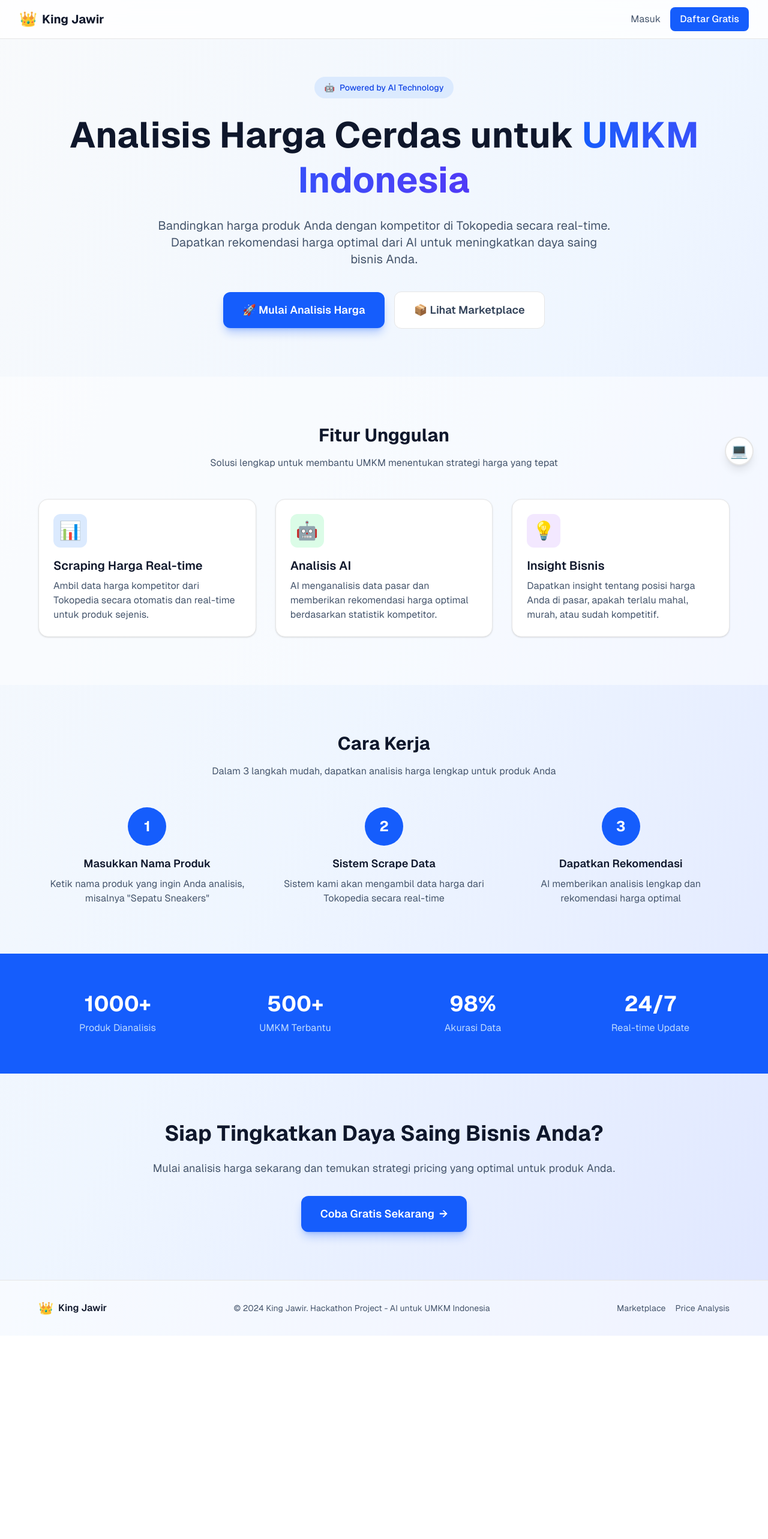
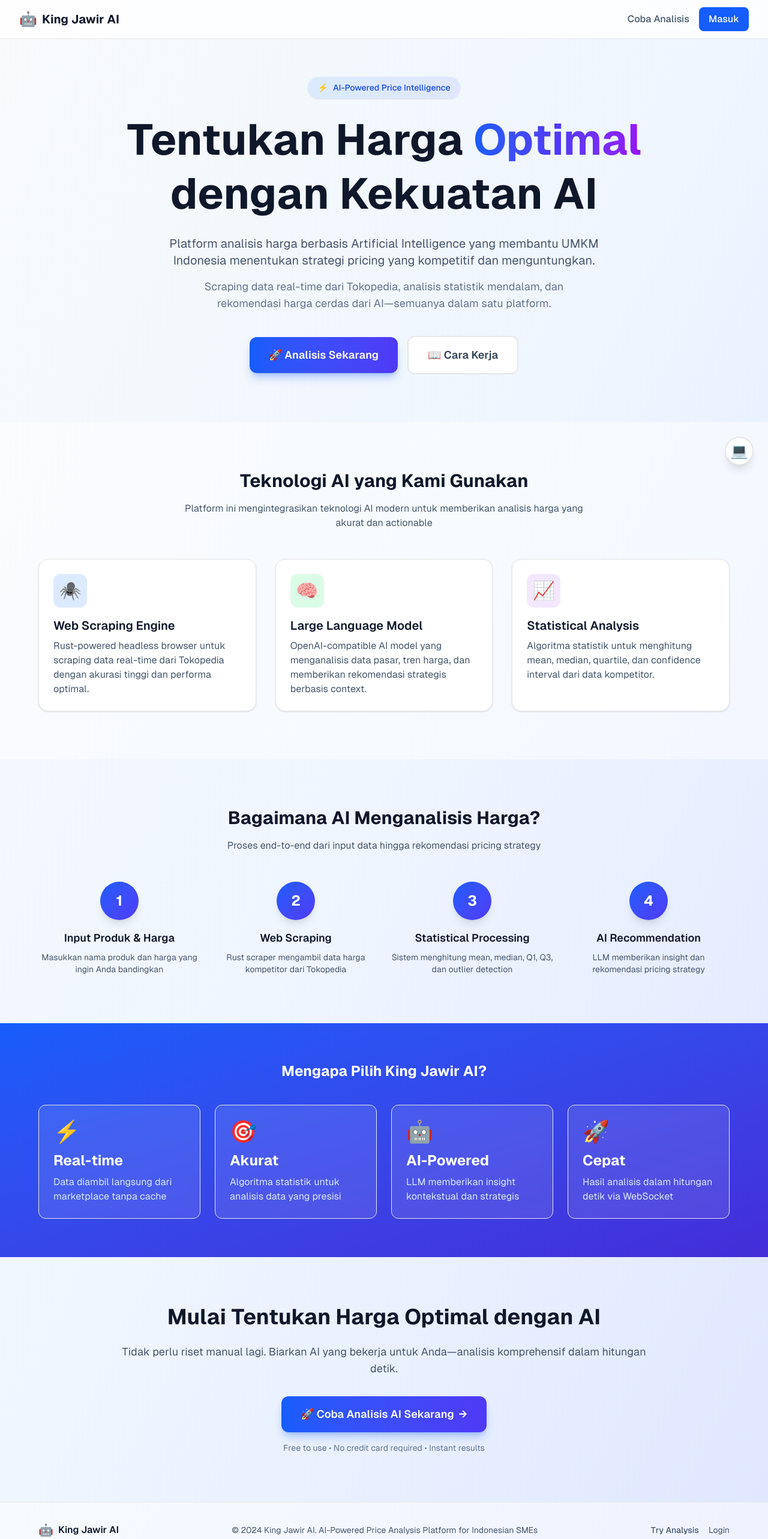
Before and after one commit to Sekte-King-Jawir/King-Jawir, a Next.js app in the folder apps/web/: page / in a window 1280 px wide. Shown: the top 2566 px of the page at 60% size. Before the commit the page ends 2227 px from the top, so only its background shows below. Built offline with nearby package versions, Linux system fonts and the light colour scheme.

Commit message:
refactor: remove SupportPage component and migrate price analysis functionality to new PriceAnalysisPage component

```diff
--- a/apps/web/app/page.tsx
+++ b/apps/web/app/page.tsx
@@ -3,7 +3,7 @@
 import Link from 'next/link'
 
 // ============================================================================
-// LANDING PAGE - AI Price Analysis untuk UMKM
+// LANDING PAGE - AI-Powered Price Analysis Platform
 // ============================================================================
 
 export default function HomePage(): React.JSX.Element {
@@ -14,21 +14,21 @@ export default function HomePage(): React.JSX.Element {
         <div className="max-w-7xl mx-auto px-4 sm:px-6 lg:px-8">
           <div className="flex items-center justify-between h-16">
             <div className="flex items-center gap-2">
-              <span className="text-2xl">👑</span>
-              <span className="font-bold text-xl text-slate-900 dark:text-white">King Jawir</span>
+              <span className="text-2xl">🤖</span>
+              <span className="font-bold text-xl text-slate-900 dark:text-white">King Jawir AI</span>
             </div>
             <div className="flex items-center gap-4">
               <Link
+                href="/price-analysis"
+                className="text-slate-600 dark:text-slate-300 hover:text-slate-900 dark:hover:text-white transition-colors font-medium"
+              >
+                Coba Analisis
+              </Link>
+              <Link
                 href="/auth/login"
-                className="text-slate-600 dark:text-slate-300 hover:text-slate-900 dark:hover:text-white transition-colors"
+                className="px-4 py-2 bg-blue-600 hover:bg-blue-700 text-white rounded-lg font-medium transition-colors"
               >
                 Masuk
-              </Link>
-              <Link
-                href="/auth/register"
-                className="px-4 py-2 bg-blue-600 hover:bg-blue-700 text-white rounded-lg font-medium transition-colors"
-              >
-                Daftar Gratis
               </Link>
             </div>
           </div>
@@ -38,90 +38,92 @@ export default function HomePage(): React.JSX.Element {
       {/* Hero Section */}
       <section className="pt-32 pb-20 px-4">
         <div className="max-w-6xl mx-auto text-center">
-          <div className="inline-flex items-center gap-2 px-4 py-2 bg-blue-100 dark:bg-blue-900/50 text-blue-700 dark:text-blue-300 rounded-full text-sm font-medium mb-6">
-            <span className="animate-pulse">🤖</span>
-            <span>Powered by AI Technology</span>
+          <div className="inline-flex items-center gap-2 px-4 py-2 bg-linear-to-r from-blue-100 to-indigo-100 dark:from-blue-900/50 dark:to-indigo-900/50 text-blue-700 dark:text-blue-300 rounded-full text-sm font-medium mb-6 shadow-sm">
+            <span className="animate-pulse">⚡</span>
+            <span>AI-Powered Price Intelligence</span>
           </div>
 
-          <h1 className="text-4xl sm:text-5xl lg:text-6xl font-bold text-slate-900 dark:text-white mb-6 leading-tight">
-            Analisis Harga Cerdas untuk{' '}
-            <span className="text-transparent bg-clip-text bg-linear-to-r from-blue-600 to-indigo-600">
-              UMKM Indonesia
+          <h1 className="text-4xl sm:text-5xl lg:text-7xl font-bold text-slate-900 dark:text-white mb-6 leading-tight">
+            Tentukan Harga{' '}
+            <span className="text-transparent bg-clip-text bg-linear-to-r from-blue-600 via-indigo-600 to-purple-600">
+              Optimal
             </span>
+            <br />
+            dengan Kekuatan AI
           </h1>
 
-          <p className="text-lg sm:text-xl text-slate-600 dark:text-slate-300 max-w-3xl mx-auto mb-10">
-            Bandingkan harga produk Anda dengan kompetitor di Tokopedia secara real-time. Dapatkan
-            rekomendasi harga optimal dari AI untuk meningkatkan daya saing bisnis Anda.
+          <p className="text-lg sm:text-xl text-slate-600 dark:text-slate-300 max-w-3xl mx-auto mb-4">
+            Platform analisis harga berbasis Artificial Intelligence yang membantu UMKM Indonesia menentukan strategi pricing yang kompetitif dan menguntungkan.
+          </p>
+
+          <p className="text-base sm:text-lg text-slate-500 dark:text-slate-400 max-w-2xl mx-auto mb-10">
+            Scraping data real-time dari Tokopedia, analisis statistik mendalam, dan rekomendasi harga cerdas dari AI—semuanya dalam satu platform.
           </p>
 
           <div className="flex flex-col sm:flex-row items-center justify-center gap-4">
             <Link
               href="/price-analysis"
-              className="w-full sm:w-auto px-8 py-4 bg-blue-600 hover:bg-blue-700 text-white rounded-xl font-semibold text-lg transition-all hover:scale-105 shadow-lg shadow-blue-600/30"
+              className="w-full sm:w-auto px-8 py-4 bg-linear-to-r from-blue-600 to-indigo-600 hover:from-blue-700 hover:to-indigo-700 text-white rounded-xl font-semibold text-lg transition-all hover:scale-105 shadow-lg shadow-blue-600/30"
             >
-              🚀 Mulai Analisis Harga
+              🚀 Analisis Sekarang
             </Link>
             <Link
-              href="/products"
-              className="w-full sm:w-auto px-8 py-4 bg-white dark:bg-slate-800 text-slate-700 dark:text-slate-200 rounded-xl font-semibold text-lg border border-slate-200 dark:border-slate-700 hover:border-blue-300 dark:hover:border-blue-600 transition-all"
+              href="#how-it-works"
+              className="w-full sm:w-auto px-8 py-4 bg-white dark:bg-slate-800 text-slate-700 dark:text-slate-200 rounded-xl font-semibold text-lg border-2 border-slate-200 dark:border-slate-700 hover:border-blue-400 dark:hover:border-blue-600 transition-all"
             >
-              📦 Lihat Marketplace
+              📖 Cara Kerja
             </Link>
           </div>
         </div>
       </section>
 
-      {/* Features Section */}
+      {/* AI Technology Section */}
       <section className="py-20 px-4 bg-white/50 dark:bg-slate-800/50">
         <div className="max-w-6xl mx-auto">
           <h2 className="text-3xl font-bold text-center text-slate-900 dark:text-white mb-4">
-            Fitur Unggulan
+            Teknologi AI yang Kami Gunakan
           </h2>
           <p className="text-center text-slate-600 dark:text-slate-400 mb-12 max-w-2xl mx-auto">
-            Solusi lengkap untuk membantu UMKM menentukan strategi harga yang tepat
+            Platform ini mengintegrasikan teknologi AI modern untuk memberikan analisis harga yang akurat dan actionable
           </p>
 
           <div className="grid md:grid-cols-3 gap-8">
-            {/* Feature 1 */}
+            {/* Tech 1 */}
             <div className="p-6 bg-white dark:bg-slate-800 rounded-2xl shadow-sm hover:shadow-lg transition-shadow border border-slate-100 dark:border-slate-700">
               <div className="w-14 h-14 bg-blue-100 dark:bg-blue-900/50 rounded-xl flex items-center justify-center mb-4">
-                <span className="text-3xl">📊</span>
+                <span className="text-3xl">🕷️</span>
               </div>
               <h3 className="text-xl font-semibold text-slate-900 dark:text-white mb-2">
-                Scraping Harga Real-time
+                Web Scraping Engine
               </h3>
               <p className="text-slate-600 dark:text-slate-400">
-                Ambil data harga kompetitor dari Tokopedia secara otomatis dan real-time untuk
-                produk sejenis.
+                Rust-powered headless browser untuk scraping data real-time dari Tokopedia dengan akurasi tinggi dan performa optimal.
               </p>
             </div>
 
-            {/* Feature 2 */}
+            {/* Tech 2 */}
             <div className="p-6 bg-white dark:bg-slate-800 rounded-2xl shadow-sm hover:shadow-lg transition-shadow border border-slate-100 dark:border-slate-700">
               <div className="w-14 h-14 bg-green-100 dark:bg-green-900/50 rounded-xl flex items-center justify-center mb-4">
-                <span className="text-3xl">🤖</span>
+                <span className="text-3xl">🧠</span>
               </div>
               <h3 className="text-xl font-semibold text-slate-900 dark:text-white mb-2">
-                Analisis AI
+                Large Language Model
               </h3>
               <p className="text-slate-600 dark:text-slate-400">
-                AI menganalisis data pasar dan memberikan rekomendasi harga optimal berdasarkan
-                statistik kompetitor.
+                OpenAI-compatible AI model yang menganalisis data pasar, tren harga, dan memberikan rekomendasi strategis berbasis context.
               </p>
             </div>
 
-            {/* Feature 3 */}
+            {/* Tech 3 */}
             <div className="p-6 bg-white dark:bg-slate-800 rounded-2xl shadow-sm hover:shadow-lg transition-shadow border border-slate-100 dark:border-slate-700">
               <div className="w-14 h-14 bg-purple-100 dark:bg-purple-900/50 rounded-xl flex items-center justify-center mb-4">
-                <span className="text-3xl">💡</span>
+                <span className="text-3xl">📈</span>
               </div>
               <h3 className="text-xl font-semibold text-slate-900 dark:text-white mb-2">
-                Insight Bisnis
+                Statistical Analysis
               </h3>
               <p className="text-slate-600 dark:text-slate-400">
-                Dapatkan insight tentang posisi harga Anda di pasar, apakah terlalu mahal, murah,
-                atau sudah kompetitif.
+                Algoritma statistik untuk menghitung mean, median, quartile, dan confidence interval dari data kompetitor.
               </p>
             </div>
           </div>
@@ -129,74 +131,93 @@ export default function HomePage(): React.JSX.Element {
       </section>
 
       {/* How It Works */}
-      <section className="py-20 px-4">
+      <section id="how-it-works" className="py-20 px-4">
         <div className="max-w-6xl mx-auto">
           <h2 className="text-3xl font-bold text-center text-slate-900 dark:text-white mb-4">
-            Cara Kerja
+            Bagaimana AI Menganalisis Harga?
           </h2>
           <p className="text-center text-slate-600 dark:text-slate-400 mb-12 max-w-2xl mx-auto">
-            Dalam 3 langkah mudah, dapatkan analisis harga lengkap untuk produk Anda
+            Proses end-to-end dari input data hingga rekomendasi pricing strategy
           </p>
 
-          <div className="grid md:grid-cols-3 gap-8">
+          <div className="grid md:grid-cols-4 gap-6">
             <div className="text-center">
-              <div className="w-16 h-16 bg-blue-600 text-white rounded-full flex items-center justify-center text-2xl font-bold mx-auto mb-4">
+              <div className="w-16 h-16 bg-linear-to-br from-blue-600 to-indigo-600 text-white rounded-full flex items-center justify-center text-2xl font-bold mx-auto mb-4 shadow-lg">
                 1
               </div>
               <h3 className="text-lg font-semibold text-slate-900 dark:text-white mb-2">
-                Masukkan Nama Produk
+                Input Produk & Harga
               </h3>
-              <p className="text-slate-600 dark:text-slate-400">
-                Ketik nama produk yang ingin Anda analisis, misalnya &quot;Sepatu Sneakers&quot;
+              <p className="text-slate-600 dark:text-slate-400 text-sm">
+                Masukkan nama produk dan harga yang ingin Anda bandingkan
               </p>
             </div>
 
             <div className="text-center">
-              <div className="w-16 h-16 bg-blue-600 text-white rounded-full flex items-center justify-center text-2xl font-bold mx-auto mb-4">
+              <div className="w-16 h-16 bg-linear-to-br from-blue-600 to-indigo-600 text-white rounded-full flex items-center justify-center text-2xl font-bold mx-auto mb-4 shadow-lg">
                 2
               </div>
               <h3 className="text-lg font-semibold text-slate-900 dark:text-white mb-2">
-                Sistem Scrape Data
+                Web Scraping
               </h3>
-              <p className="text-slate-600 dark:text-slate-400">
-                Sistem kami akan mengambil data harga dari Tokopedia secara real-time
+              <p className="text-slate-600 dark:text-slate-400 text-sm">
+                Rust scraper mengambil data harga kompetitor dari Tokopedia
               </p>
             </div>
 
             <div className="text-center">
-              <div className="w-16 h-16 bg-blue-600 text-white rounded-full flex items-center justify-center text-2xl font-bold mx-auto mb-4">
+              <div className="w-16 h-16 bg-linear-to-br from-blue-600 to-indigo-600 text-white rounded-full flex items-center justify-center text-2xl font-bold mx-auto mb-4 shadow-lg">
                 3
               </div>
               <h3 className="text-lg font-semibold text-slate-900 dark:text-white mb-2">
-                Dapatkan Rekomendasi
+                Statistical Processing
               </h3>
-              <p className="text-slate-600 dark:text-slate-400">
-                AI memberikan analisis lengkap dan rekomendasi harga optimal
+              <p className="text-slate-600 dark:text-slate-400 text-sm">
+                Sistem menghitung mean, median, Q1, Q3, dan outlier detection
+              </p>
+            </div>
+
+            <div className="text-center">
+              <div className="w-16 h-16 bg-linear-to-br from-blue-600 to-indigo-600 text-white rounded-full flex items-center justify-center text-2xl font-bold mx-auto mb-4 shadow-lg">
+                4
+              </div>
+              <h3 className="text-lg font-semibold text-slate-900 dark:text-white mb-2">
+                AI Recommendation
+              </h3>
+              <p className="text-slate-600 dark:text-slate-400 text-sm">
+                LLM memberikan insight dan rekomendasi pricing strategy
               </p>
             </div>
           </div>
         </div>
       </section>
 
-      {/* Stats Section */}
-      <section className="py-16 px-4 bg-blue-600 dark:bg-blue-800">
+      {/* Key Features Grid */}
+      <section className="py-16 px-4 bg-linear-to-br from-blue-600 to-indigo-700 dark:from-blue-800 dark:to-indigo-900">
         <div className="max-w-6xl mx-auto">
-          <div className="grid grid-cols-2 md:grid-cols-4 gap-8 text-center text-white">
-            <div>
-              <div className="text-4xl font-bold mb-2">1000+</div>
-              <div className="text-blue-200">Produk Dianalisis</div>
+          <h3 className="text-2xl font-bold text-center text-white mb-10">
+            Mengapa Pilih King Jawir AI?
+          </h3>
+          <div className="grid grid-cols-1 md:grid-cols-2 lg:grid-cols-4 gap-6 text-white">
+            <div className="bg-white/10 backdrop-blur-sm rounded-xl p-6 border border-white/20">
+              <div className="text-4xl mb-3">⚡</div>
+              <div className="text-2xl font-bold mb-2">Real-time</div>
+              <div className="text-blue-100">Data diambil langsung dari marketplace tanpa cache</div>
             </div>
-            <div>
-              <div className="text-4xl font-bold mb-2">500+</div>
-              <div className="text-blue-200">UMKM Terbantu</div>
+            <div className="bg-white/10 backdrop-blur-sm rounded-xl p-6 border border-white/20">
+              <div className="text-4xl mb-3">🎯</div>
+              <div className="text-2xl font-bold mb-2">Akurat</div>
+              <div className="text-blue-100">Algoritma statistik untuk analisis data yang presisi</div>
             </div>
-            <div>
-              <div className="text-4xl font-bold mb-2">98%</div>
-              <div className="text-blue-200">Akurasi Data</div>
+            <div className="bg-white/10 backdrop-blur-sm rounded-xl p-6 border border-white/20">
+              <div className="text-4xl mb-3">🤖</div>
+              <div className="text-2xl font-bold mb-2">AI-Powered</div>
+              <div className="text-blue-100">LLM memberikan insight kontekstual dan strategis</div>
             </div>
-            <div>
-              <div className="text-4xl font-bold mb-2">24/7</div>
-              <div className="text-blue-200">Real-time Update</div>
+            <div className="bg-white/10 backdrop-blur-sm rounded-xl p-6 border border-white/20">
+              <div className="text-4xl mb-3">🚀</div>
+              <div className="text-2xl font-bold mb-2">Cepat</div>
+              <div className="text-blue-100">Hasil analisis dalam hitungan detik via WebSocket</div>
             </div>
           </div>
         </div>
@@ -206,19 +227,21 @@ export default function HomePage(): React.JSX.Element {
       <section className="py-20 px-4">
         <div className="max-w-4xl mx-auto text-center">
           <h2 className="text-3xl sm:text-4xl font-bold text-slate-900 dark:text-white mb-6">
-            Siap Tingkatkan Daya Saing Bisnis Anda?
+            Mulai Tentukan Harga Optimal dengan AI
           </h2>
           <p className="text-lg text-slate-600 dark:text-slate-400 mb-8">
-            Mulai analisis harga sekarang dan temukan strategi pricing yang optimal untuk produk
-            Anda.
+            Tidak perlu riset manual lagi. Biarkan AI yang bekerja untuk Anda—analisis komprehensif dalam hitungan detik.
           </p>
           <Link
             href="/price-analysis"
-            className="inline-flex items-center gap-2 px-8 py-4 bg-blue-600 hover:bg-blue-700 text-white rounded-xl font-semibold text-lg transition-all hover:scale-105 shadow-lg shadow-blue-600/30"
+            className="inline-flex items-center gap-2 px-8 py-4 bg-linear-to-r from-blue-600 to-indigo-600 hover:from-blue-700 hover:to-indigo-700 text-white rounded-xl font-semibold text-lg transition-all hover:scale-105 shadow-lg shadow-blue-600/30"
           >
-            <span>Coba Gratis Sekarang</span>
+            <span>🚀 Coba Analisis AI Sekarang</span>
             <span>→</span>
           </Link>
+          <p className="text-sm text-slate-500 dark:text-slate-500 mt-4">
+            Free to use • No credit card required • Instant results
+          </p>
         </div>
       </section>
 
@@ -226,24 +249,24 @@ export default function HomePage(): React.JSX.Element {
       <footer className="py-8 px-4 border-t border-slate-200 dark:border-slate-700 bg-white/50 dark:bg-slate-800/50">
         <div className="max-w-6xl mx-auto flex flex-col sm:flex-row items-center justify-between gap-4">
           <div className="flex items-center gap-2">
-            <span className="text-xl">👑</span>
-            <span className="font-semibold text-slate-900 dark:text-white">King Jawir</span>
+            <span className="text-xl">🤖</span>
+            <span className="font-semibold text-slate-900 dark:text-white">King Jawir AI</span>
           </div>
           <p className="text-sm text-slate-600 dark:text-slate-400">
-            © 2024 King Jawir. Hackathon Project - AI untuk UMKM Indonesia
+            © 2024 King Jawir AI. AI-Powered Price Analysis Platform for Indonesian SMEs
           </p>
           <div className="flex items-center gap-4">
             <Link
-              href="/products"
+              href="/price-analysis"
+              className="text-sm text-slate-600 dark:text-slate-400 hover:text-blue-600 dark:hover:text-blue-400 font-medium"
+            >
+              Try Analysis
+            </Link>
+            <Link
+              href="/auth/login"
               className="text-sm text-slate-600 dark:text-slate-400 hover:text-blue-600 dark:hover:text-blue-400"
             >
-              Marketplace
-            </Link>
-            <Link
-              href="/price-analysis"
-              className="text-sm text-slate-600 dark:text-slate-400 hover:text-blue-600 dark:hover:text-blue-400"
-            >
-              Price Analysis
+              Login
             </Link>
           </div>
         </div>
```
Also changed, not shown: apps/web/app/price-analysis/page.tsx (renamed from apps/web/app/support/page.tsx, +3 -24 lines), 1 other file (tests, documents, lock files or other folders).
